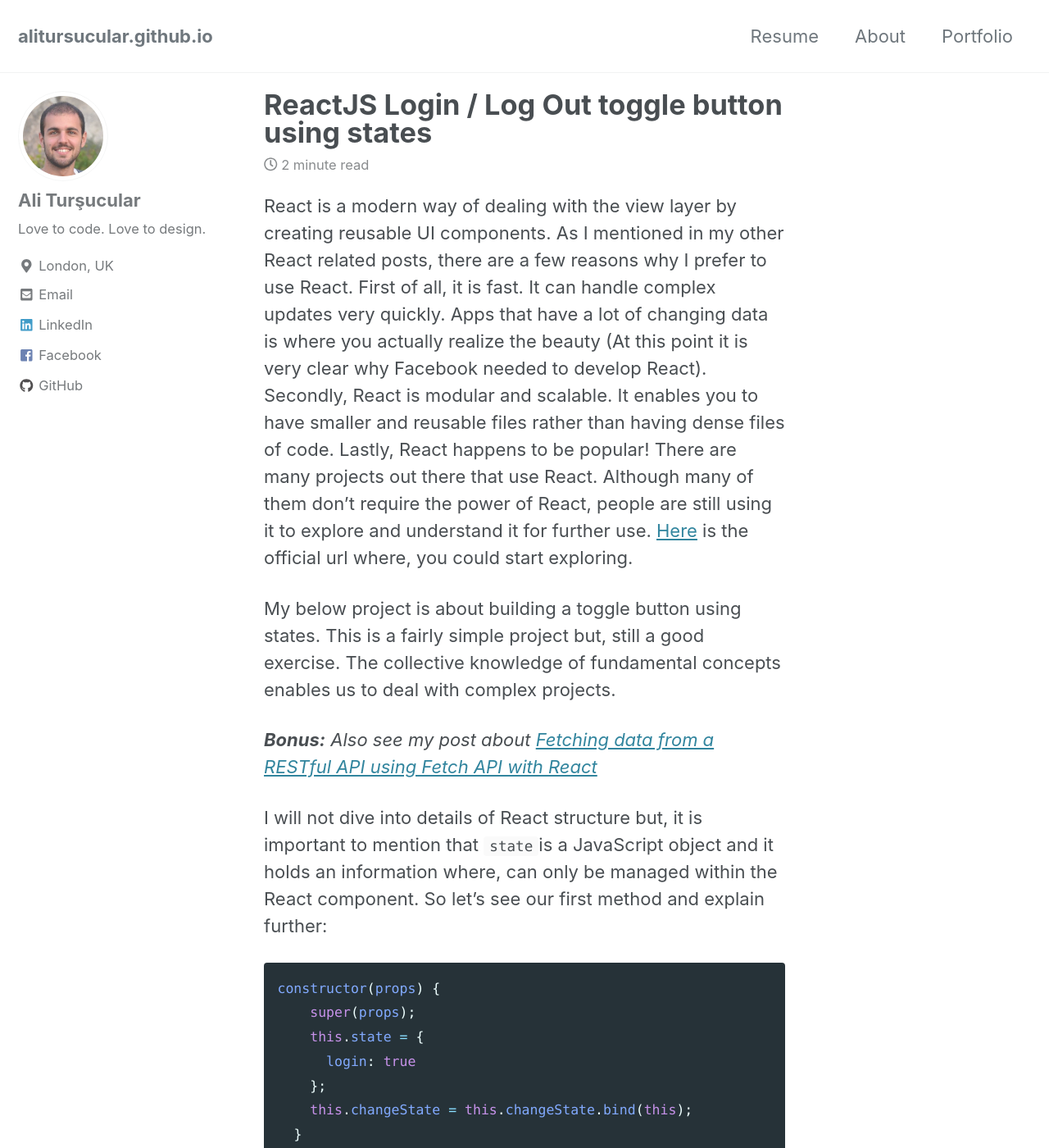
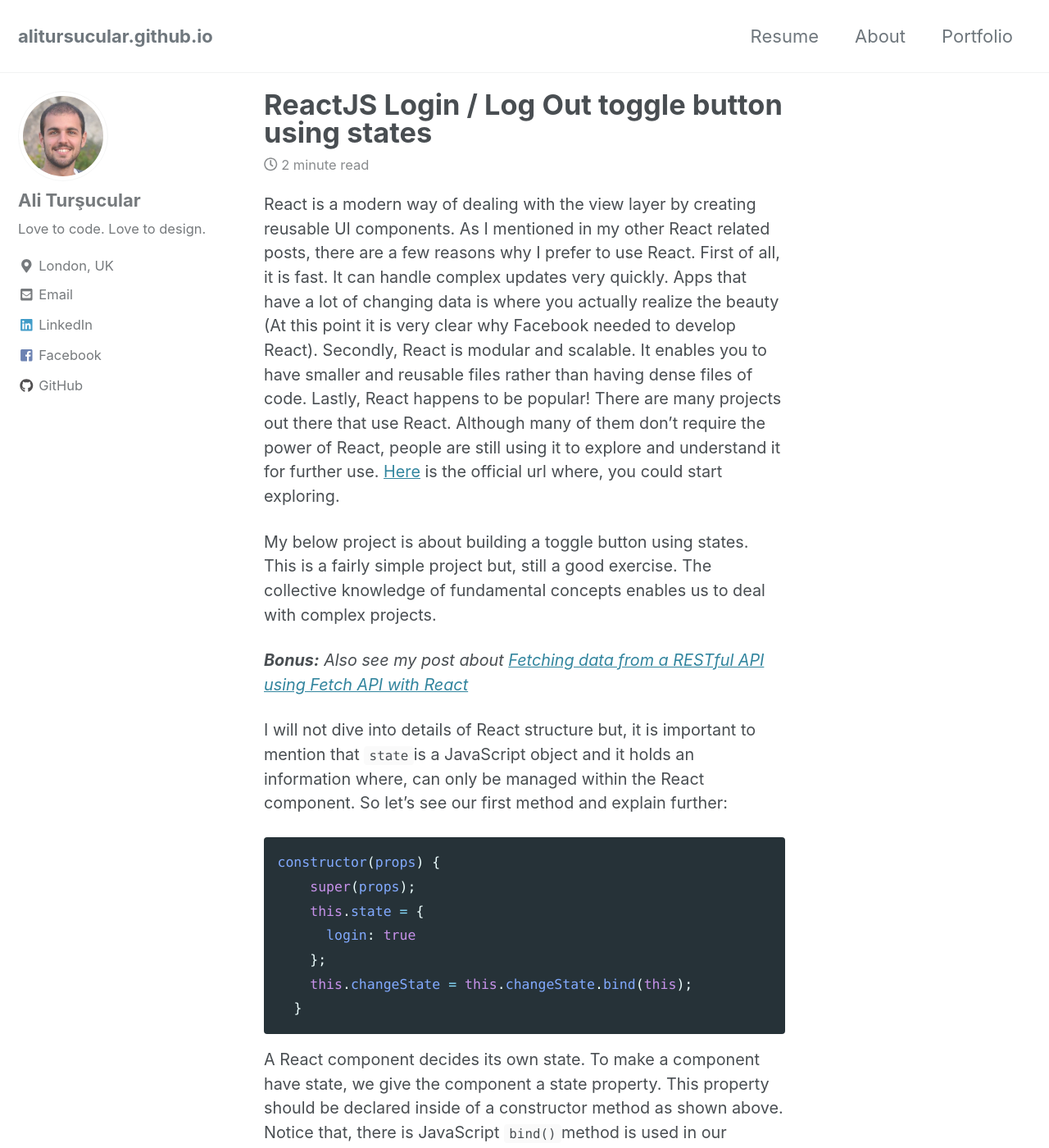
Before and after one commit to alitursucular/alitursucular.github.io, a Jekyll site: the page built from _posts/2019-04-18-reactjs-login-log-out-toggle-button-using-states.md, in a window 1280 px wide and 1400 px high. Shown: the whole window at 82% size. Built offline with Jekyll 4.4.1, drawn with Linux system fonts in a browser that asks for light colours; cached includes are drawn as plain includes.

Commit message:
Font size fix

```diff
--- a/assets/css/main.scss
+++ b/assets/css/main.scss
@@ -6,3 +6,26 @@
 
 @import "minimal-mistakes/skins/{{ site.minimal_mistakes_skin | default: 'default' }}"; // skin
 @import "minimal-mistakes"; // main partials
+
+ html {
+    /* font-size: 16px; // change to whatever
+
+    @include breakpoint($medium) {
+      font-size: 18px; // change to whatever
+    }
+
+    @include breakpoint($large) {
+      font-size: 20px; // change to whatever
+    }
+
+    @include breakpoint($x-large) {
+      font-size: 22px; // change to whatever
+    } */
+    h2 {
+    margin: 1.5em 0 0.5em;
+    }
+
+    .page__content p, .page__content li, .page__content dl {
+        font-size: 0.9em;
+    }
+  }
```
